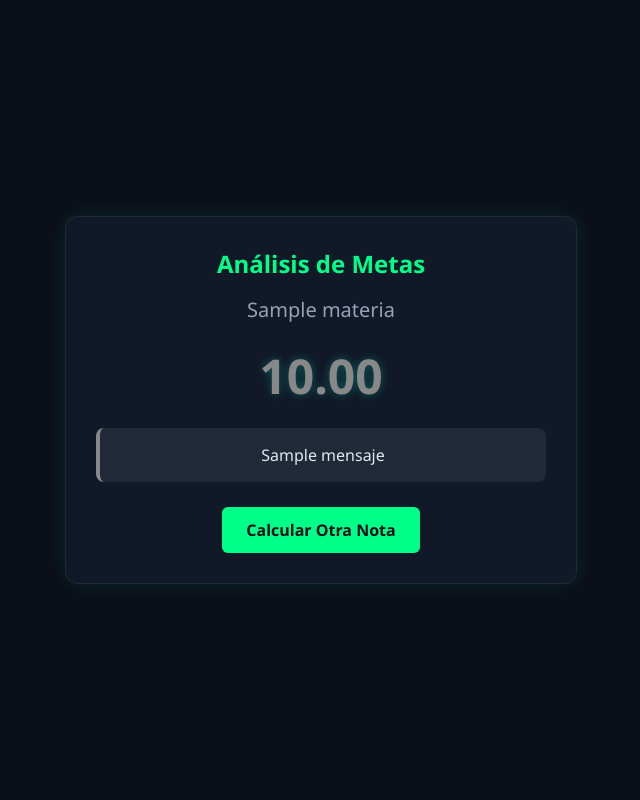
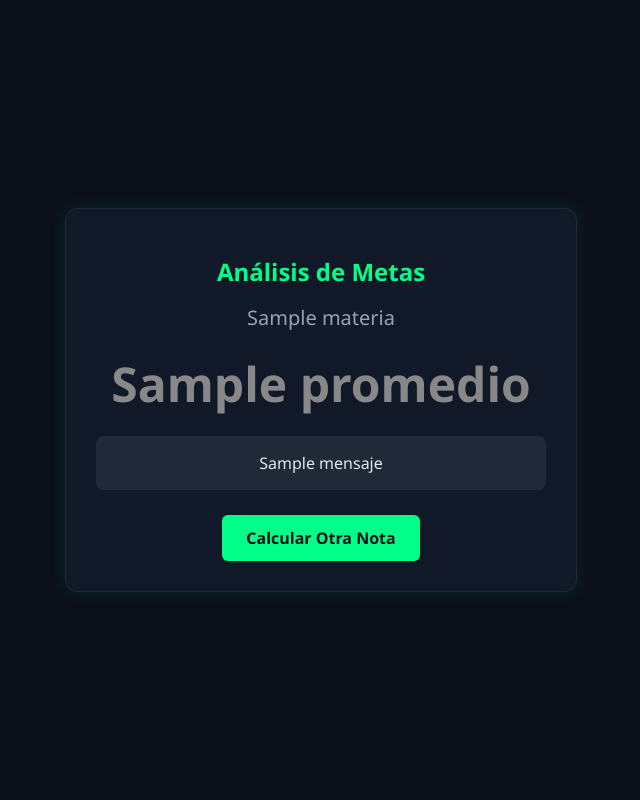
Before and after one commit to Regissalt/LogiNote, a Flask app: template templates/resultados.html in a window 1280 px wide. Shown: the whole page, without its empty margins (319-959 px from the left). Run offline with Flask 3, Linux system fonts and the light colour scheme; the template is opened without the code that fills it: most values are stand-ins (such as "Sample title", 1, 10 or a date in 2020).

Commit message:
Add files via upload

```diff
--- a/app.py
+++ b/app.py
@@ -25,12 +25,12 @@ def calcular():
     color_texto = "#00ffcc"
 
     if nota1 is not None and nota2 is None and nota3 is None:
-        promedio_actual = nota1
-
         if abs(nota1 - 7.50) < 0.01:
+            promedio_actual = 7.5
             mensaje = f"¡Easter Egg activado en {materia}! Clavaste un 7.50 justo. El sistema dice que vas sobre rieles, crack."
             color_texto = "#ff00ff"
         else:
+            promedio_actual = nota1
             nota_necesaria = (nota_aprobacion * 3) - nota1
             nota_por_trimestre = nota_necesaria / 2
 
@@ -67,7 +67,7 @@ def calcular():
     return render_template(
         'resultados.html',
         materia=materia,
-        promedio=promedio_actual,
+        promedio=str(promedio_actual),
         mensaje=mensaje,
         color_texto=color_texto
     )
--- a/templates/resultados.html
+++ b/templates/resultados.html
@@ -8,7 +8,7 @@
         body {
             background-color: #0b0f19;
             color: #e2e8f0;
-            font-family: 'Segoe UI', Tahoma, Geneva, Verdana, sans-serif;
+            font-family: 'Segoe UI', sans-serif;
             display: flex;
             justify-content: center;
             align-items: center;
@@ -27,7 +27,6 @@
         }
         h1 {
             color: #00ff88;
-            margin-top: 0;
             font-size: 24px;
         }
         .materia-titulo {
@@ -39,7 +38,6 @@
             font-size: 48px;
             font-weight: bold;
             margin: 20px 0;
-            text-shadow: 0 0 10px rgba(0, 255, 204, 0.3);
         }
         .mensaje-box {
             font-size: 16px;
@@ -48,7 +46,6 @@
             padding: 15px;
             background-color: #1f2937;
             border-radius: 8px;
-            border-left: 4px solid;
         }
         .btn-volver {
             display: inline-block;
@@ -58,10 +55,6 @@
             padding: 12px 24px;
             border-radius: 6px;
             font-weight: bold;
-            transition: background 0.2s;
-        }
-        .btn-volver:hover {
-            background-color: #00cc6a;
         }
     </style>
 </head>
@@ -71,10 +64,10 @@
         <div class="materia-titulo">{{ materia }}</div>
 
         <div class="promedio-box" style="color: {{ color_texto }}">
-            {{ '%.2f' | format(promedio) }}
+            {{ promedio }}
         </div>
 
-        <div class="mensaje-box" style="border-left-color: {{ color_texto }}">
+        <div class="mensaje-box">
             {{ mensaje }}
         </div>
 
```
